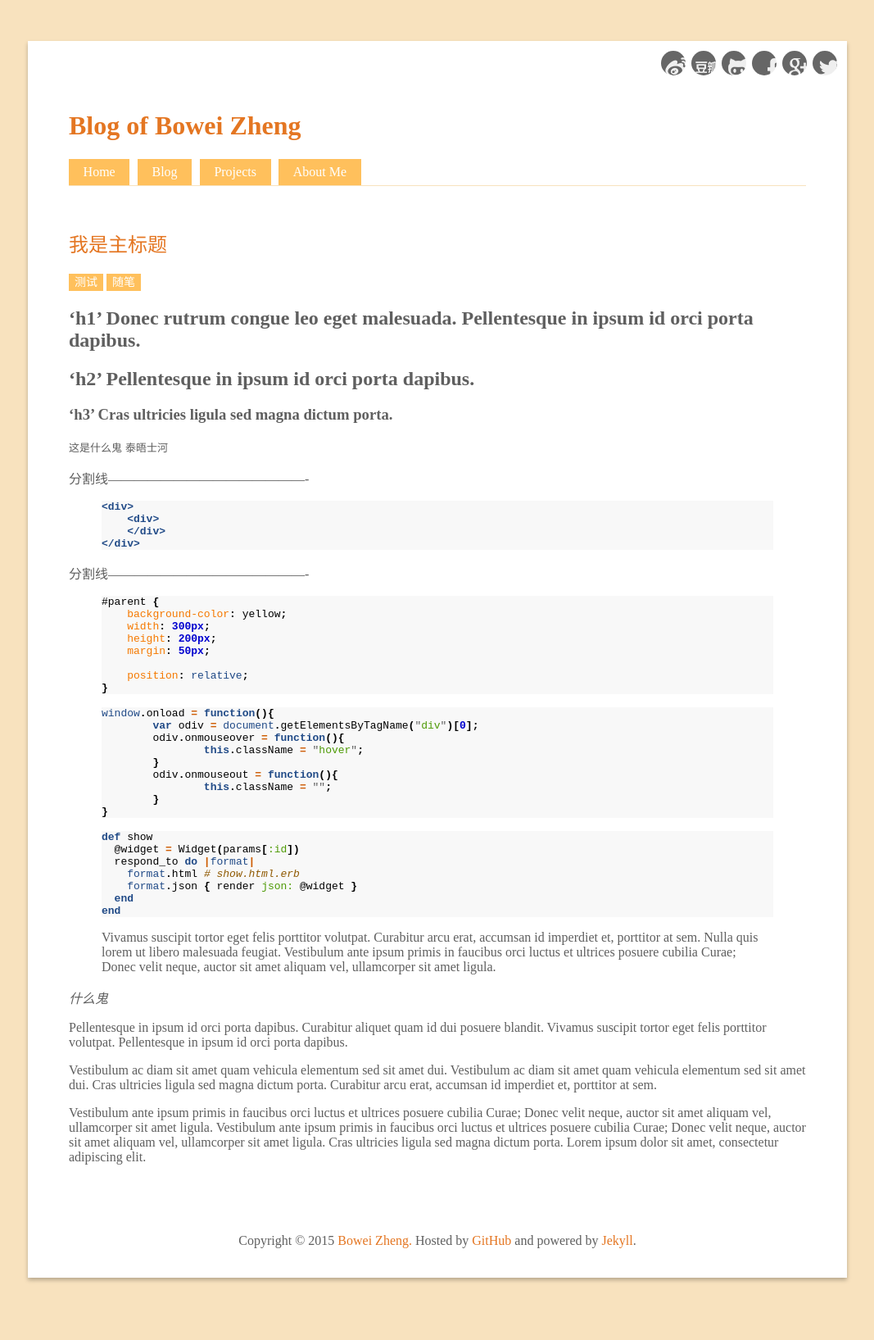
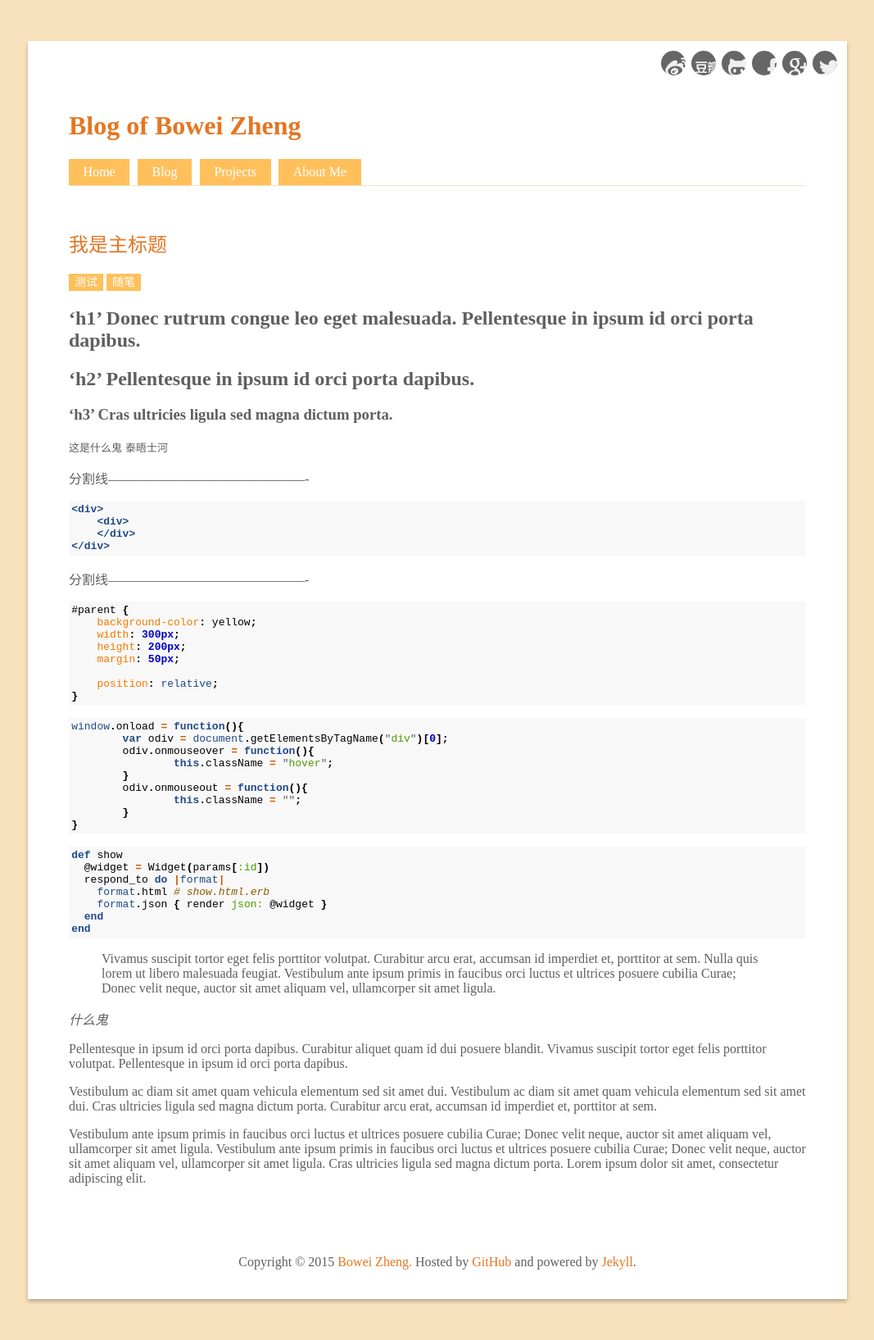
Before and after one commit to wynn719/blog, a Jekyll site: the page built from _posts/2012-08-25-hello-world.md, in a window 1280 px wide. Shown: the whole page at 82% size, without its empty margins (106-1173 px from the left). Built offline with Jekyll 4.4.1, drawn with Linux system fonts in a browser that asks for light colours; comment, search, counter and statistics services are not loaded; before the commit the page ends 1609 px from its top, so only the background shows below that.

Commit message:
add pygments.css

```diff
--- a/css/pygments.css
+++ b/css/pygments.css
@@ -1,4 +1,5 @@
-.highlight{ background-color: #f8f8f8;}
+.highlight{ background-color: #f8f8f8;margin: 1em 0;padding: 0.2em 0.2em;}
+.highlight pre{ margin: 0;padding: 0; }
 .hll { background-color: #ffffcc }
 .c { color: #8f5902; font-style: italic } /* Comment */
 .err { color: #a40000; border: 1px solid #ef2929 } /* Error */
```
